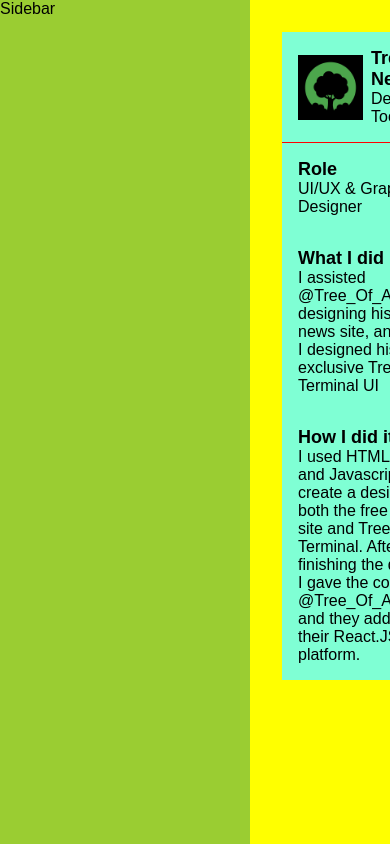
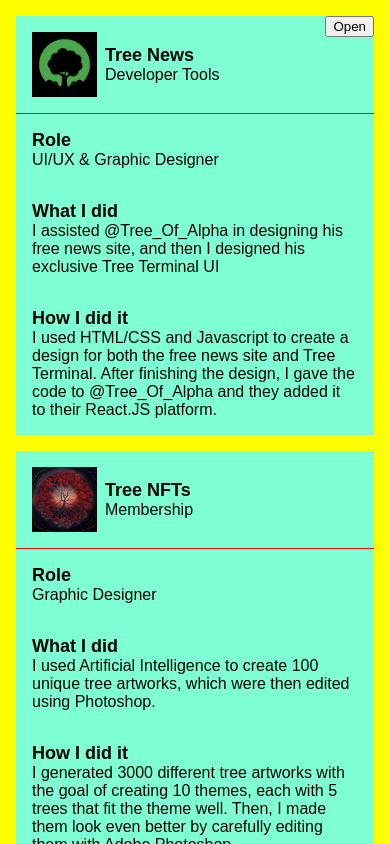
Before and after one commit to 0xABBCCC/worldlessworld.io, a React (Vite) app: page / in a window 390 px wide. Built offline with nearby package versions, Linux system fonts and the light colour scheme.

Commit message:
Responsiveness and Mobile Navbar support

```diff
--- a/src/components/Home/CardLayout.jsx
+++ b/src/components/Home/CardLayout.jsx
@@ -4,6 +4,10 @@
     display: grid;
     grid-template-columns: repeat(2, 1fr);
     gap: 1rem;
+
+    @media (max-width: 1280px) {
+        grid-template-columns: repeat(1, 1fr);
+    }
 `
 
 const CardLayout = ({ children }) => {
--- a/src/components/Layout/Main/Body.jsx
+++ b/src/components/Layout/Main/Body.jsx
@@ -9,6 +9,16 @@
     overflow: auto;
 
     padding: 2rem;
+
+    @media (max-width: 1280px) {
+
+        padding: 1rem;
+
+        height: 100vh;
+        height: 100svh;
+        max-height: 100vh;
+        width: 100vw;
+    }
 `
 
 const MainBody = ({ children }) => {
--- a/src/components/Navigation/Sidebar.jsx
+++ b/src/components/Navigation/Sidebar.jsx
@@ -1,4 +1,5 @@
 import styled from "styled-components";
+import { useState } from "react";
 
 const Wrapper = styled.div `
     position: relative;
@@ -9,11 +10,52 @@
     width: 250px;
 
     background-color: yellowgreen;
+
+    @media (max-width: 1280px) {
+        display: ${props => props.visible ? "flex" : "none"};
+
+        position: fixed;
+
+        top: 0;
+        left: 0;
+
+        height: 100vh;
+        height: 100svh;
+        max-height: 100vh;
+        width: 100vw;
+
+        overflow: auto;
+        z-index: 50;
+    }
+`
+
+const ToggleBtn = styled.button `
+
+    position: fixed;
+    top: 9999;
+    right: 9999;
+
+    @media (max-width: 1280px) {
+        top: 1rem;
+        right: 1rem;
+        z-index: 99;
+    }
 `
 
 const Sidebar = () => {
+    const [isVisible, setVisible] = useState(false);
+
+    function setVisibility() {
+        setVisible(!isVisible);
+    }
+
     return(
-        <Wrapper id="sidebar">Sidebar</Wrapper>
+        <>
+            <ToggleBtn onClick={setVisibility}>
+                {isVisible ? (<span>Close</span>) : (<span>Open</span>)}
+            </ToggleBtn>
+            <Wrapper visible={isVisible}>Sidebar</Wrapper>
+        </>
     )
 }
 
```
